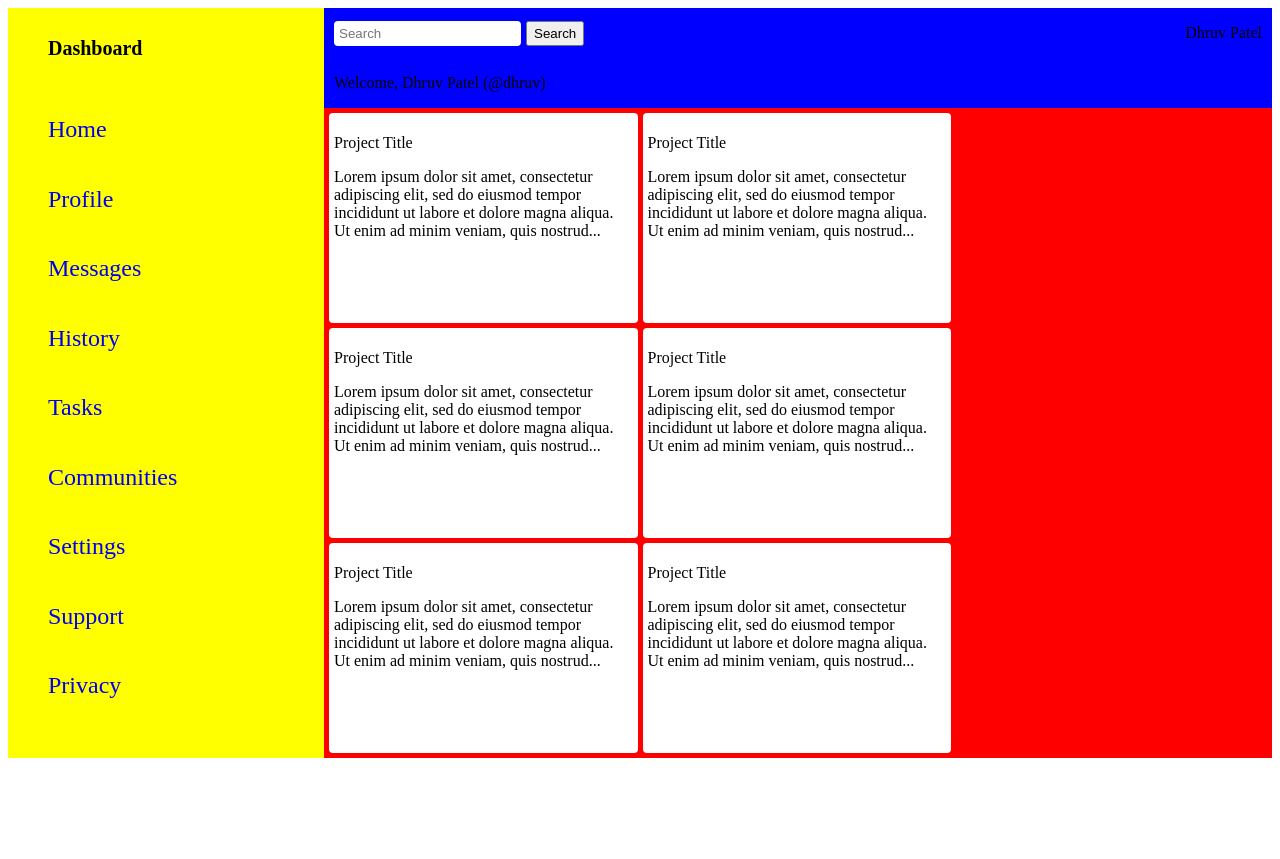
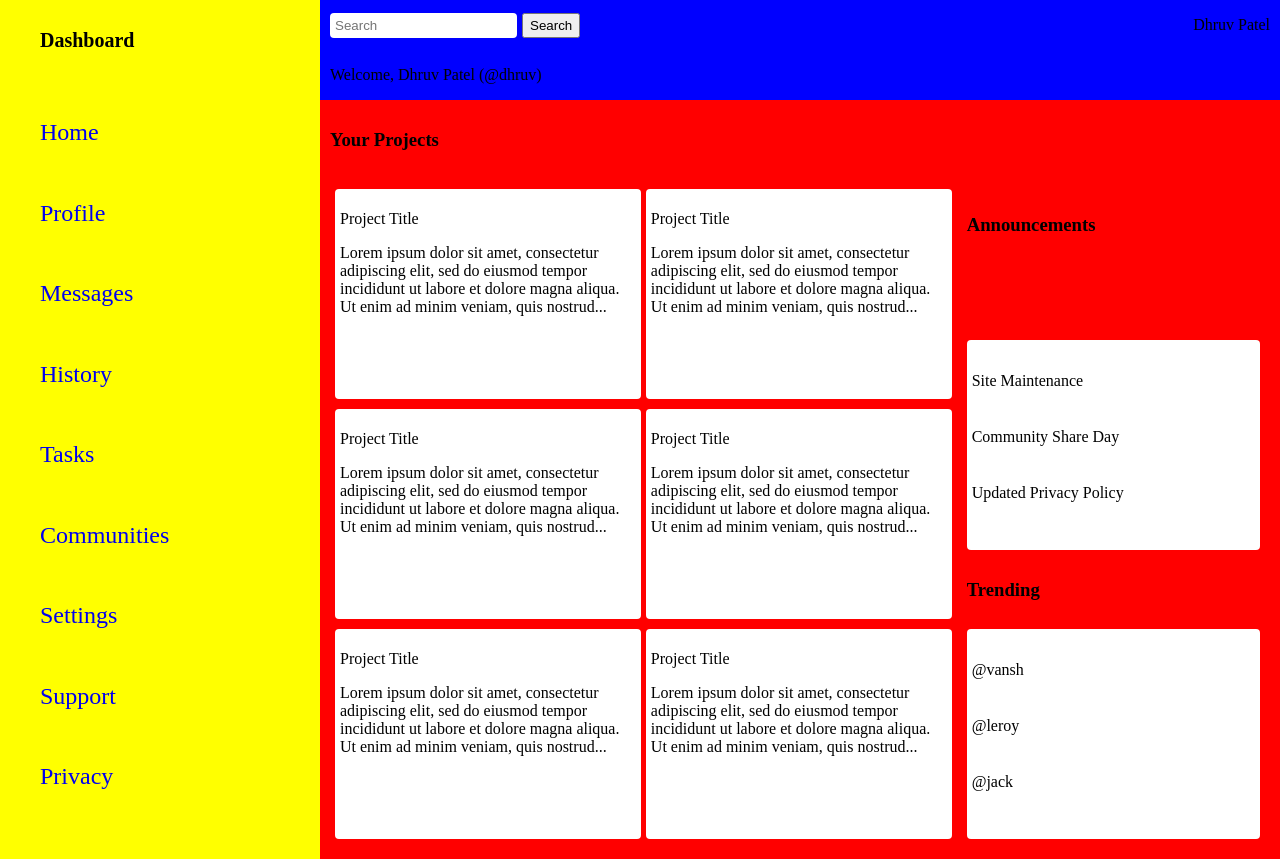
Before and after one commit to dhruv2253/Admin-Dash, a plain HTML site: page index.html in a window 1280 px wide. Before the commit the page ends 800 px from the top, so only its background shows below. Drawn offline with Linux system fonts and the light colour scheme.

Commit message:
added in the right side grid of the main body

```diff
--- a/index.html
+++ b/index.html
@@ -39,6 +39,7 @@
             </div>
         </div>
         <div class="main">
+            <h3 class="section-title">Your Projects</h3>
             <div class="projects">
                 <div class="project">
                     <p class="title">Project Title</p>
@@ -66,6 +67,21 @@
                   </div>
             </div>
 
+            <div class="right">
+                <h3 class="section-title">Announcements</h3>
+                <div class="card">
+                    <p class="title">Site Maintenance</p>
+                    <p class="title">Community Share Day</p>
+                    <p class="title">Updated Privacy Policy</p>
+                </div>
+                <h3 class="section-title">Trending</h3>
+                <div class="card">
+                    <p class="title">@vansh</p>
+                    <p class="title">@leroy</p>
+                    <p class="title">@jack</p>
+                </div>
+            </div>
+
         </div>
     </div>
 </body>
--- a/styles.css
+++ b/styles.css
@@ -1,6 +1,10 @@
 :root {
     margin: 0;
     padding: 0;
+}
+
+body {
+    margin: 0;
 }
 
 .container {
@@ -10,6 +14,7 @@
 
 .sidebar {
     display: grid;
+    grid-template-columns: 1fr;
     background-color: yellow;
     grid-row: 1 / 3;
 }
@@ -43,6 +48,7 @@
     display: grid;
     grid-template-columns: 2fr 1fr;
     background-color: red;
+    padding: 10px;
 
 }
 
@@ -71,7 +77,7 @@
     margin-right: 10px;
 }
 
-.project {
+.project, .card {
     height: 200px;
     background-color: white;
     padding: 5px;
@@ -85,3 +91,17 @@
     gap: 5px;
     padding: 5px;
 }
+
+.right {
+    display: grid;
+    grid-template-rows: 1fr 1fr;
+    grid-column: 2/4;
+    grid-row: 1/3;
+    align-items: center;
+    gap: 10px;
+    margin: 10px;
+}
+
+.card {
+    line-height: 40px;
+}
```
